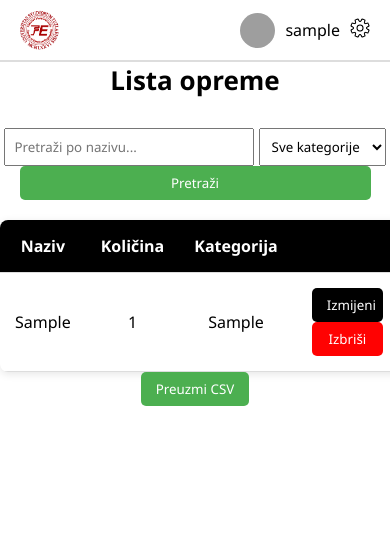
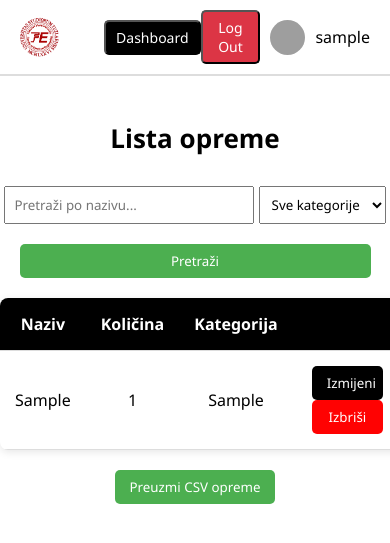
Before and after one commit to ensarcehajic/RentALab, a Flask app: page /browse in a window 390 px wide. Shown: the top 543 px of the page. Run offline with Flask 3, Linux system fonts and the light colour scheme; the visitor is signed in with stand-in values (Sample User, id 1); tables that the repository leaves empty hold one stand-in row (values such as "Sample post"); some libraries are stand-ins or nearby versions; grey boxes are pictures that could not be loaded.

Commit message:
QoL fixes in various files

```diff
--- a/App/routes/equipment.py
+++ b/App/routes/equipment.py
@@ -77,7 +77,7 @@ def dodaj_opremu():
     form = OpremaForm()
 
     if form.validate_on_submit():
-        # Forma je validna - unos kroz formu
+
         postojeca_oprema = Oprema.query.filter(
             func.lower(Oprema.naziv) == form.naziv.data.lower()
         ).first()
@@ -95,13 +95,13 @@ def dodaj_opremu():
         db.session.commit()
         return redirect(url_for('login_bp.dashboard'))
 
-    # Ako nije forma validna, ali ima uploadovan fajl
+
     if request.method == 'POST' and 'file' in request.files:
         file = request.files['file']
         if file and file.filename.endswith('.csv'):
             file.stream.seek(0)
             csv_file = csv.reader(file.stream.read().decode('utf-8').splitlines())
-            next(csv_file)  # preskoči header
+            next(csv_file)
 
             conn = psycopg2.connect(
                 dbname="rentalab", user="admin", password="1234", host="localhost"
@@ -109,11 +109,23 @@ def dodaj_opremu():
             cur = conn.cursor()
 
             for row in csv_file:
-                naziv, kolicina, kategorija = row
-                cur.execute(
-                    "INSERT INTO oprema(naziv, kolicina, kategorija) VALUES (%s, %s, %s)",
-                    (naziv, kolicina, kategorija)
-                )
+                try:
+                    naziv, kolicina, kategorija = row
+                except ValueError:
+                    continue  # preskoči nevažeće redove
+
+                cur.execute("SELECT id, kolicina FROM oprema WHERE LOWER(naziv) = LOWER(%s)", (naziv,))
+                existing = cur.fetchone()
+
+                if existing:
+                    nova_kolicina = existing[1] + int(kolicina)
+                    cur.execute("UPDATE oprema SET kolicina = %s WHERE id = %s", (nova_kolicina, existing[0]))
+                else:
+                    cur.execute(
+                        "INSERT INTO oprema(naziv, kolicina, kategorija) VALUES (%s, %s, %s)",
+                        (naziv, kolicina, kategorija)
+                    )
+
 
             conn.commit()
             cur.close()
--- a/App/static/css/browse.css
+++ b/App/static/css/browse.css
@@ -47,6 +47,7 @@ tr:hover {
 }
 
 .iznajmi-dugme {
+    margin-top: 20px;
     background-color: #4CAF50;
     color: white;
     border: none;
--- a/App/static/css/style.css
+++ b/App/static/css/style.css
@@ -119,6 +119,7 @@ p {
 .header-left {
   display: flex;
   align-items: center;
+  gap: 15px;
 }
 
 .header-logo {
@@ -128,6 +129,17 @@ p {
 
 .site-name {
   font-size: 20px;
+  font-weight: 600;
+}
+
+.dashboard-button {
+  margin-left: 20px;
+  background-color: #000000;
+  color: white;
+  padding: 6px 12px;
+  text-decoration: none;
+  border-radius: 5px;
+  font-weight: 500;
 }
 
 .header-right {
@@ -135,6 +147,15 @@ p {
   align-items: center;
   gap: 10px;
   position: relative;
+}
+
+.logout-button {
+  background-color: #dc3545;
+  color: white;
+  padding: 6px 12px;
+  text-decoration: none;
+  border-radius: 5px;
+  font-weight: 500;
 }
 
 .user-avatar {
@@ -186,8 +207,6 @@ p {
   display: block;
 }
 
-
-
 @media (max-width: 768px) {
   .container {
     flex-direction: column;
@@ -195,9 +214,9 @@ p {
     padding: 0;
   }
 
-    .site-name {
-      display: none;
-    }
+  .site-name {
+    display: none;
+  }
 
   .right-side {
     order: -1;
@@ -253,4 +272,9 @@ p {
   button[type="submit"] {
     width: 90%;
   }
+
+  .dashboard-button, .logout-button {
+    padding: 6px 10px;
+    font-size: 14px;
+  }
 }
--- a/App/templates/base.html
+++ b/App/templates/base.html
@@ -12,16 +12,21 @@
       <div class="header-left">
         <img src="{{ url_for('static', filename='images/logo.png') }}" alt="Logo" class="header-logo" />
         <span class="site-name">RentALab</span>
+
+        {% if request.path != url_for('login_bp.dashboard') %}
+        <a href="{{ url_for('login_bp.dashboard') }}">
+          <button class="dashboard-button">Dashboard</button>
+        </a>
+        {% endif %}
       </div>
+
       <div class="header-right">
+        <a href="{{ url_for('login_bp.logout') }}">
+          <button class="logout-button">Log Out</button>
+        </a>
+
         <img src="https://i.pravatar.cc/40" alt="User" class="user-avatar" />
         <span class="user-name">{{ session.get('user', 'Gost') }}</span>
-        <div class="settings">
-            <img src="{{ url_for('static', filename='images/settings.png') }}" alt="Settings" class="settings-icon" />
-            <div class="dropdown">
-                <a href="{{ url_for('login_bp.logout') }}" class="dropdown-item">Log Out</a>
-            </div>
-        </div>
       </div>
     </header>
 
--- a/App/templates/browse_equipment.html
+++ b/App/templates/browse_equipment.html
@@ -6,8 +6,11 @@
 {% endblock %}
 
 {% block content %}
+<br>
+<br>
+<b>
 <h1>Lista opreme</h1>
-
+</b>
 <form method="get" action="{{ url_for('equipment_bp.pregledaj_opremu') }}" style="text-align:center; margin-bottom: 20px;">
     <input type="text" name="search" placeholder="Pretraži po nazivu..." value="{{ search }}" style="padding: 8px; width: 250px;">
 
@@ -56,7 +59,7 @@
 {% if role in ['admin', 'laborant'] %}
 <div style="text-align: center; margin-bottom: 20px;">
     <a href="{{ url_for('equipment_bp.download_csv') }}">
-        <button class="iznajmi-dugme">Preuzmi CSV</button>
+        <button class="iznajmi-dugme">Preuzmi CSV opreme</button>
     </a>
 </div>
 {% endif %}
```
Also changed, not shown: laboratorijska_oprema.csv (+17 -17 lines). Lines whose indentation alone changed are shown as unchanged.
